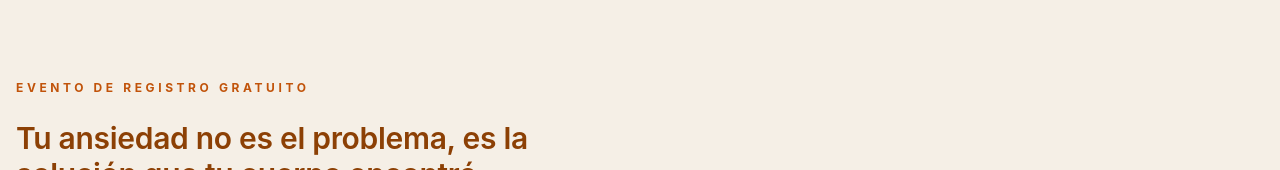
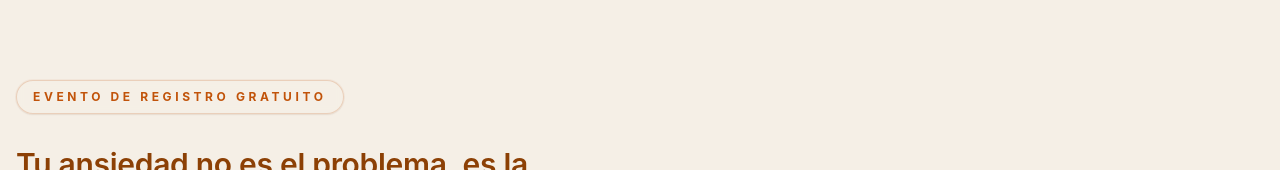
Before and after one commit to yelitzerangeloficialweb-max/yelitze-rangel-web, a Next.js app: page /venezuela-en-el-cuerpo in a window 1280 px wide. Shown: the top 170 px of the page. Built offline with nearby package versions, Linux system fonts and the light colour scheme; a web font is replaced by a local one.

Commit message:
style: add border and badge style to event subtitle in Venezuela page

```diff
--- a/app/venezuela-en-el-cuerpo/page.tsx
+++ b/app/venezuela-en-el-cuerpo/page.tsx
@@ -67,7 +67,7 @@ export default function VenezuelaEnElCuerpoPage() {
             <section className="relative min-h-screen flex items-center pt-20 overflow-hidden bg-[#F5EFE6]">
                 <div className="container mx-auto px-4 grid lg:grid-cols-2 gap-12 items-center relative z-10">
                     <FadeIn>
-                        <span className="text-[#C1530A] font-bold tracking-[0.3em] uppercase text-xs mb-6 block">
+                        <span className="inline-block text-[#C1530A] font-bold tracking-[0.3em] uppercase text-[10px] md:text-xs mb-8 border border-[#C1530A]/20 px-4 py-2 rounded-full bg-white/40 backdrop-blur-sm shadow-sm ring-1 ring-[#C1530A]/5">
                             Evento de Registro Gratuito
                         </span>
                         <h2 className="text-2xl md:text-3xl font-body text-[#8C4005] mb-4 font-semibold leading-snug">
```
